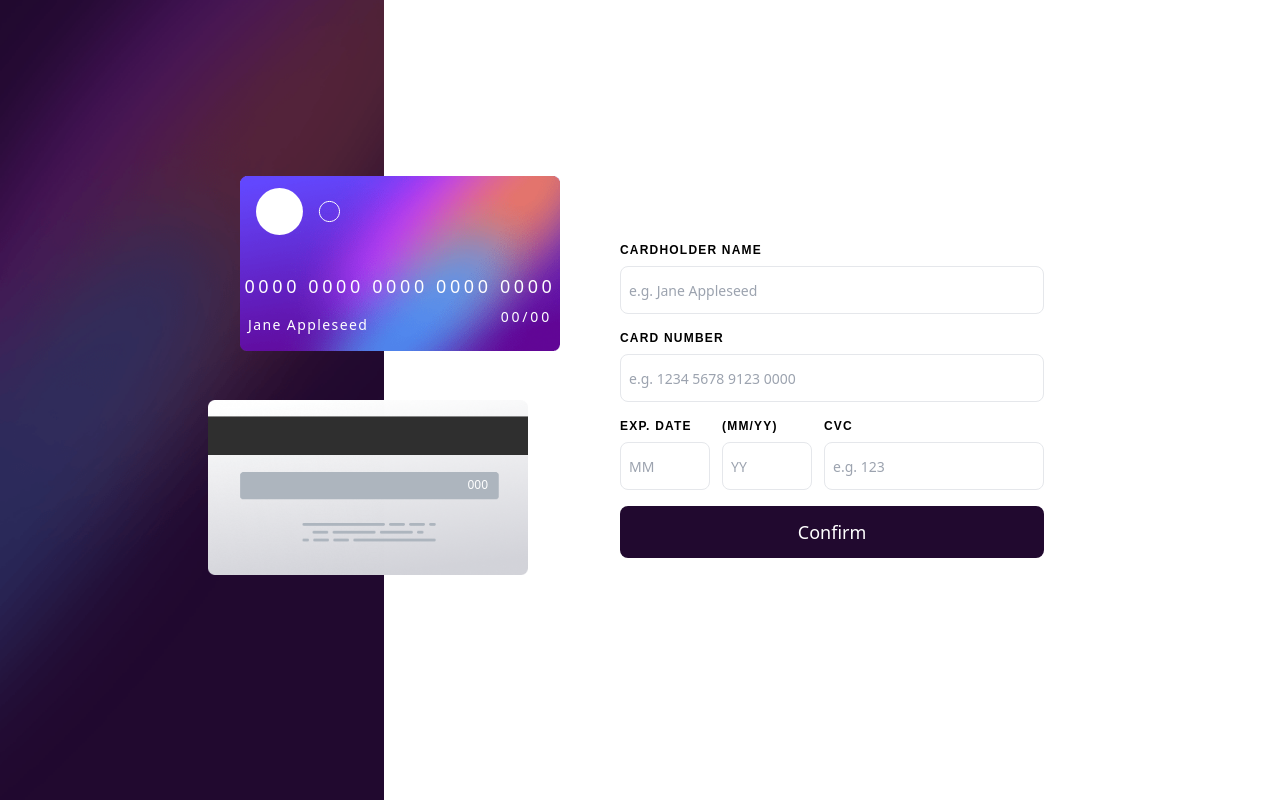
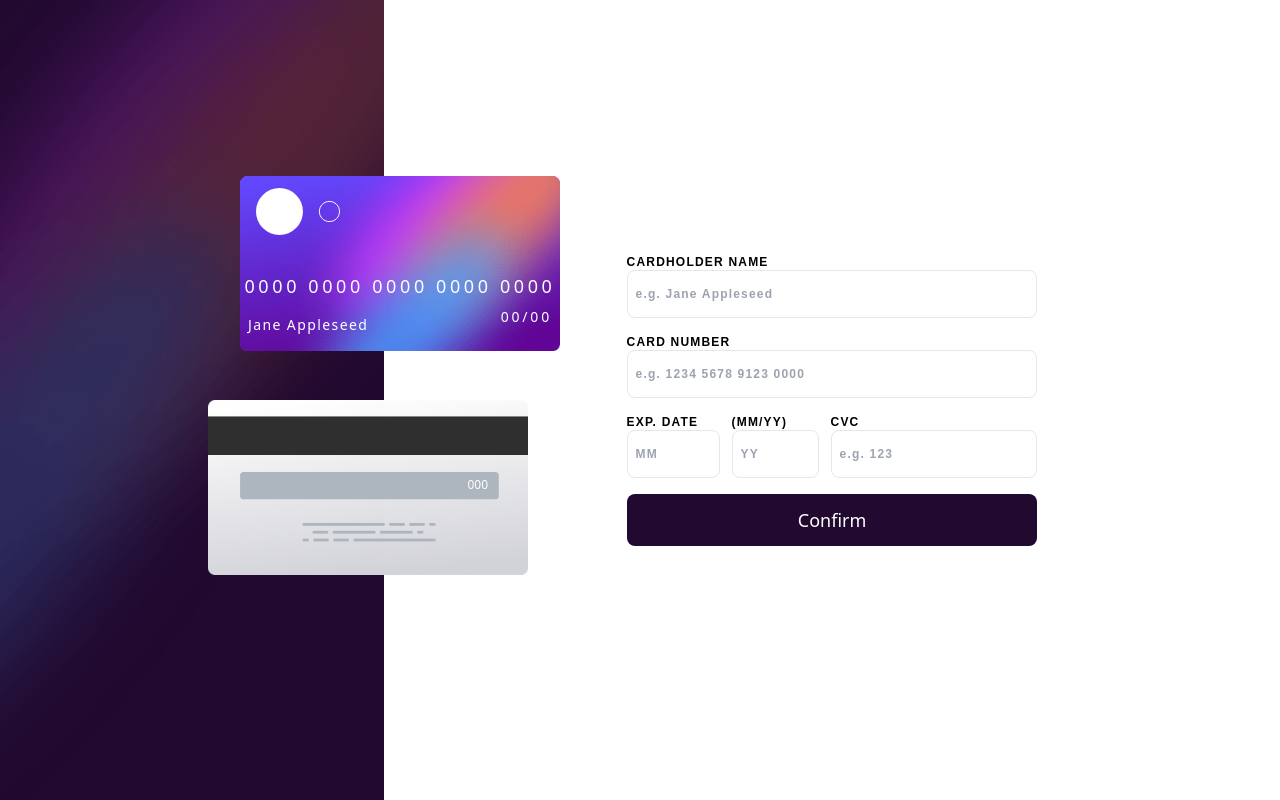
Before and after one commit to ninaokumura/interactive-card-details, a React (Create React App) app: page / in a window 1280 px wide. Built offline with nearby package versions, Linux system fonts and the light colour scheme.

Commit message:
wrap input with label

```diff
--- a/src/components/Input.jsx
+++ b/src/components/Input.jsx
@@ -5,16 +5,14 @@ export default function Input(props) {
     <div className="flex flex-col gap-2">
       <label className="font-semibold tracking-[0.1em] font-sans-serif w-full text-xs">
         {props.label}
-      </label>
         <input
           type={props.type}
-        name={props.name}
           value={props.value}
           onChange={props.onChange}
           placeholder={props.placeholder}
-        id={props.id}
           className="border h-12 rounded-lg text-left w-full px-2"
         />
+      </label>
     </div>
   );
 }
```
Lines whose indentation alone changed are shown as unchanged.
